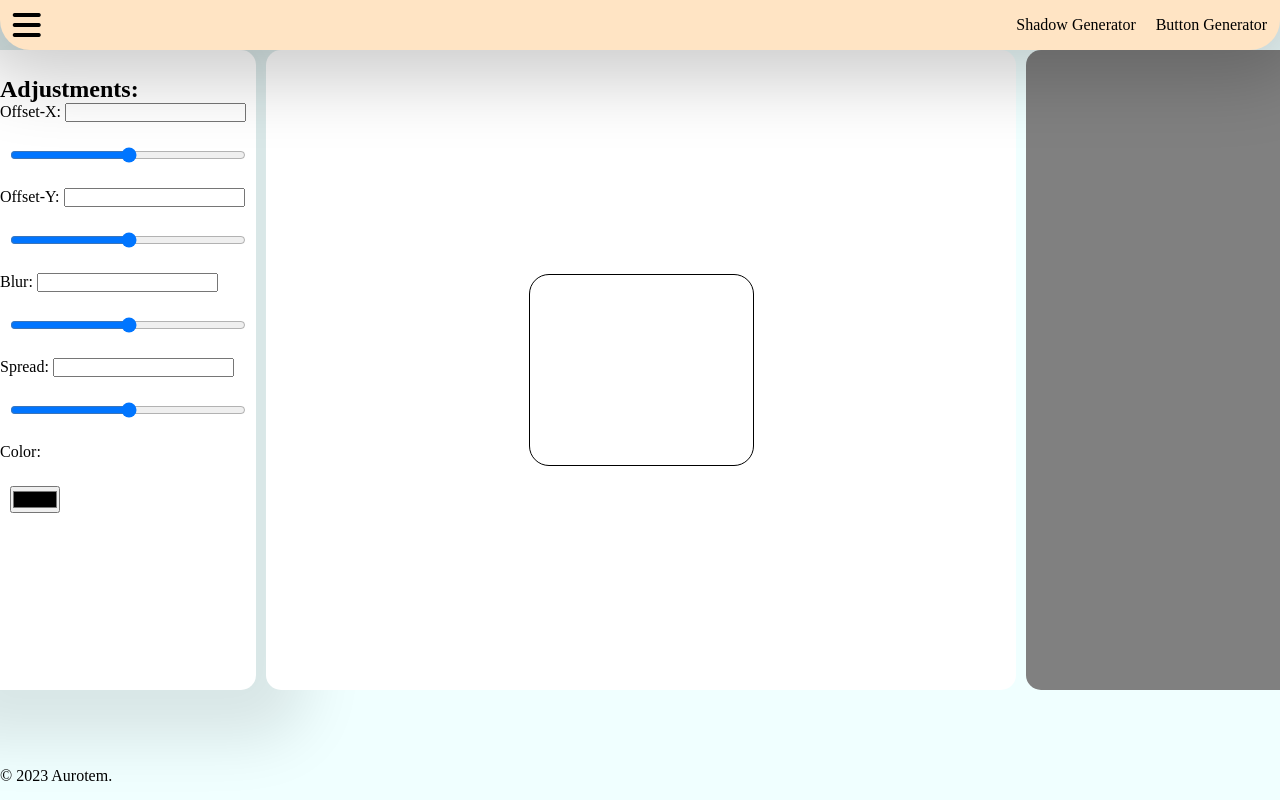
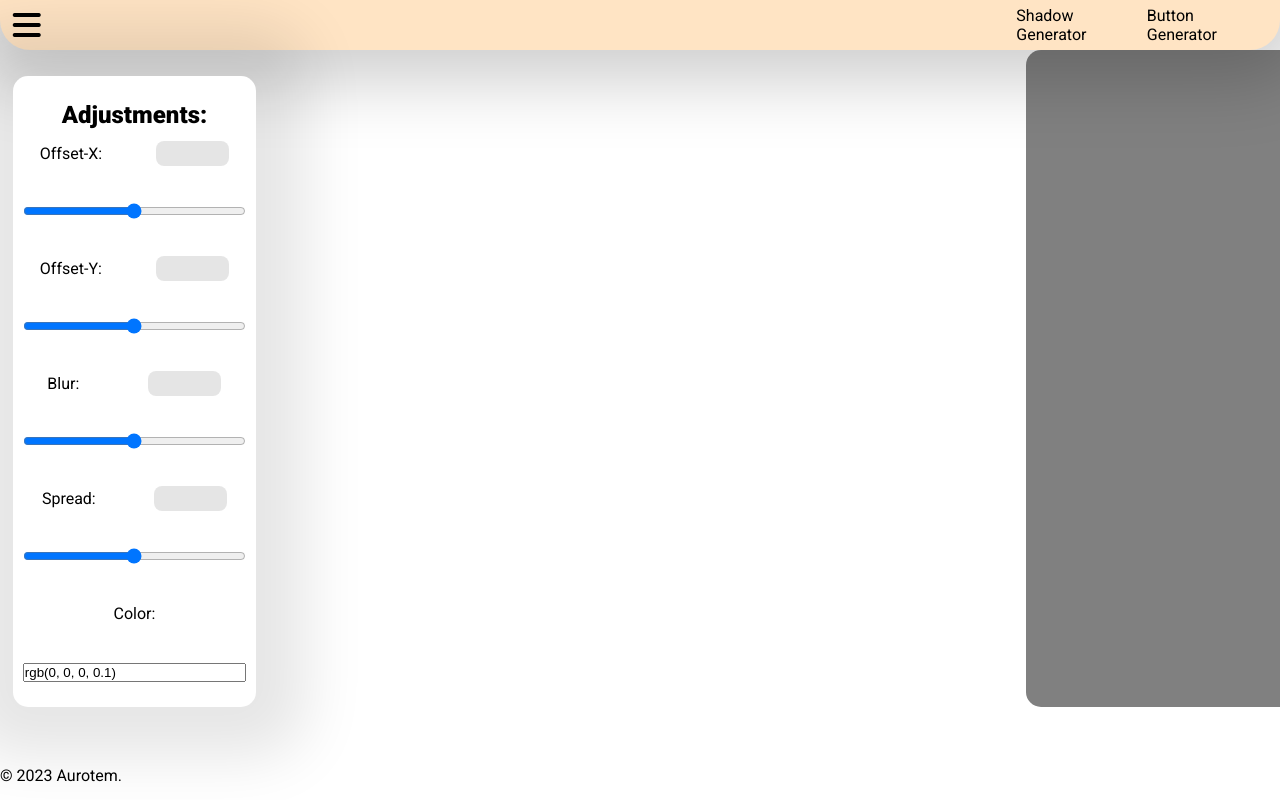
Before and after one commit to Aurotem/Shadow-Generator, a plain HTML site: page index.html in a window 1280 px wide. Drawn offline with Linux system fonts and the light colour scheme.

Commit message:
Style changes

```diff
--- a/index.html
+++ b/index.html
@@ -28,40 +28,52 @@
         <h1>Adjustments:</h1>
         <div class="adjust-header-number">
           <label class="shadow-label" for="of-x-n">Offset-X:</label>
-          <input type="number" id="of-x-n" />
+          <input class="shadow-value" type="number" id="of-x-n" />
         </div>
         <input
           class="shadow-adjust"
           type="range"
-          min="1"
+          min="-100"
           max="100"
           id="of-x-s"
         />
         <div class="adjust-header-number">
           <label class="shadow-label" for="of-y-n">Offset-Y:</label>
-          <input type="number" id="of-y-n" />
+          <input class="shadow-value" type="number" id="of-y-n" />
         </div>
         <input
           class="shadow-adjust"
           type="range"
-          min="1"
+          min="-100"
           max="100"
           id="of-y-s"
         />
         <div class="adjust-header-number">
           <label class="shadow-label" for="b-n">Blur:</label>
-          <input type="number" id="b-n" />
+          <input class="shadow-value" type="number" id="b-n" />
         </div>
-        <input class="shadow-adjust" type="range" min="1" max="100" id="b-s" />
+        <input
+          class="shadow-adjust"
+          type="range"
+          min="-100"
+          max="100"
+          id="b-s"
+        />
         <div class="adjust-header-number">
           <label class="shadow-label" for="s-n">Spread:</label>
-          <input type="number" id="s-n" />
+          <input class="shadow-value" type="number" id="s-n" />
         </div>
-        <input class="shadow-adjust" type="range" min="1" max="100" id="s-s" />
+        <input
+          class="shadow-adjust"
+          type="range"
+          min="-100"
+          max="100"
+          id="s-s"
+        />
         <div class="adjust-header-number">
           <label class="shadow-label" for="color">Color:</label>
         </div>
-        <input id="color" class="shadow-adjust" type="color" />
+        <input id="color" class="shadow-adjust" type="text" value="rgb(0, 0, 0, 0.1)" />
       </div>
 
       <!-- Monitor -->
--- a/index.js
+++ b/index.js
@@ -1,18 +1,43 @@
 // Areas
-const adjustments = document.getElementById('adjustArea');
-const monitor = document.getElementById('monitor');
-const dullObject = document.getElementById('dullObject');
+const adjustments = document.getElementById("adjustArea");
+const monitor = document.getElementById("monitor");
+const dullObject = document.getElementById("dullObject");
 
 // Adjust instruments
-const offSetX = document.getElementById('of-x-s');
-const offSetXNumber = document.getElementById('of-x-n');
-const offSetY = document.getElementById('of-y-s');
-const offSetYNumber = document.getElementById('of-y-n');
-const blur = document.getElementById('b-s');
-const blurNumber = document.getElementById('b-n');
-const spread = document.getElementById('s-s');
-const spreadNumber = document.getElementById('s-n');
-const color = document.getElementById('color');
-const colorAlpha = document.getElementById('colorAlpha');
+const offSetX = document.getElementById("of-x-s");
+const offSetXNumber = document.getElementById("of-x-n");
+const offSetY = document.getElementById("of-y-s");
+const offSetYNumber = document.getElementById("of-y-n");
+const blur = document.getElementById("b-s");
+const blurNumber = document.getElementById("b-n");
+const spread = document.getElementById("s-s");
+const spreadNumber = document.getElementById("s-n");
+const color = document.getElementById("color");
+const colorAlpha = document.getElementById("colorAlpha");
 
-dullObject.style.boxShadow = `${offSetX.value}px ${offSetY.value}px ${blur.value}px ${spread}px ${color}`;
+const ranges = document.querySelectorAll(".shadow-adjust");
+const values = document.querySelectorAll(".shadow-value");
+
+for (let i = 0; i < values.length; i++) {
+  values[i].addEventListener("input", function () {
+    offSetX.value = offSetXNumber.value;
+    offSetY.value = offSetYNumber.value;
+    blur.value = blurNumber.value;
+    spread.valueNumber = spread.value;
+    monitorize();
+  });
+}
+
+for (let i = 0; i < ranges.length; i++) {
+  ranges[i].addEventListener("input", function () {
+    offSetXNumber.value = offSetX.value;
+    offSetYNumber.value = offSetY.value;
+    blurNumber.value = blur.value;
+    spreadNumber.value = spread.value;
+    monitorize();
+  });
+}
+
+const monitorize = function () {
+  dullObject.style.boxShadow = `${values[0].value}px ${values[1].value}px ${values[2].value}px ${values[3].value}px ${color.value}`;
+};
--- a/style.css
+++ b/style.css
@@ -1,3 +1,6 @@
+/*! Font Family */
+@import url('https://fonts.googleapis.com/css2?family=Roboto:ital,wght@0,100;0,300;0,400;0,900;1,100;1,300&display=swap');
+
 /*! Reset Values */
 * {
   margin: 0;
@@ -8,7 +11,7 @@
 /*! Page Default Parts */
 body {
   height: 100dvh;
-  background-color: azure;
+  font-family: 'Roboto', sans-serif;
 }
 footer {
   position: absolute;
@@ -38,7 +41,6 @@ nav ul {
 
 /*! Front-Panel */
 .panel {
-  z-index: -10;
   display: grid;
   grid-template-columns: 20% 58.6% 20%;
   gap: 10px;
@@ -46,13 +48,14 @@ nav ul {
 }
 /*! Panel Parts */
 .adjustments {
-  z-index: -10;
+  margin: 10% 0 0 5%;
   padding-top: 10%;
   background-color: white;
   box-shadow: 0px 0px 60px 50px rgba(0, 0, 0, 0.1);
   display: flex;
   flex-direction: column;
-  border-radius: 0px 15px 15px 0px;
+  border-radius: 15px;
+  text-align: center;
 }
 .other-adjustments {
   z-index: -10;
@@ -72,8 +75,9 @@ nav ul {
 .dull {
   height: 30%;
   width: 30%;
-  border: 1px solid #000;
+
   border-radius: 20px;
+  box-shadow: 0px 0px 0px 0px;
 }
 
 /*! Adjustment Instruments */
@@ -83,3 +87,20 @@ nav ul {
 .shadow-label {
   margin: 15px 0 15px 0;
 }
+.adjustments input {
+  z-index: 1;
+}
+
+.adjust-header-number {
+  display: flex;
+  justify-content: space-around;
+  align-items: center;
+}
+.shadow-value {
+  width: 30%;
+  height: 50%;
+  border-radius: 8px;
+  border: 0px;
+  background-color: rgba(0, 0, 0, 0.1);
+  text-align: center;
+}
```
